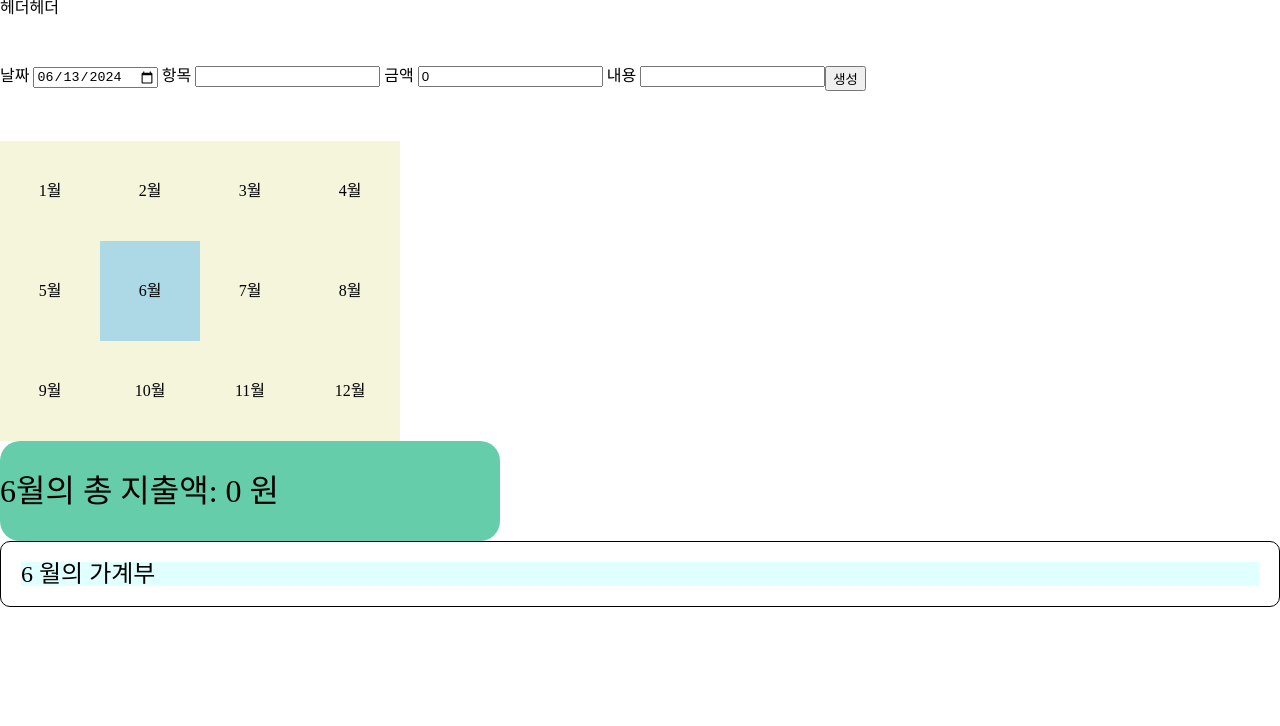
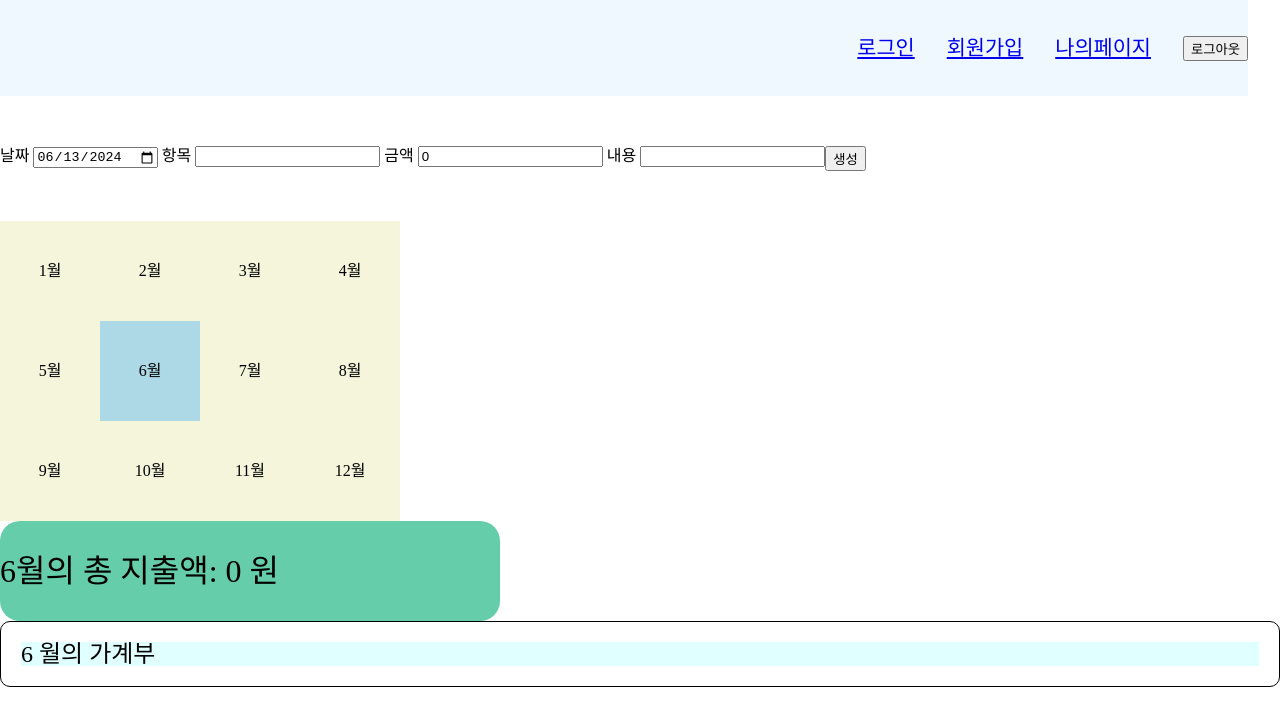
Before and after one commit to computer-note/react-account-book, a React (Vite) app: page / in a window 1280 px wide. Shown: the top 726 px of the page. Built offline with nearby package versions, Linux system fonts and the light colour scheme.

Commit message:
add : 헤더 컴포넌트에 각 페이지로 이동할 수 있는 링크 추가

```diff
--- a/src/shared/Header.jsx
+++ b/src/shared/Header.jsx
@@ -1,5 +1,30 @@
+import { Link } from 'react-router-dom';
+import styled from 'styled-components';
+
 function Header() {
-  return <nav>헤더헤더</nav>;
+  return (
+    <StNav>
+      {/* 인증상태 false이면 표시할 UI */}
+      <Link to='/login'>로그인</Link>
+      <Link to='/signup'>회원가입</Link>
+
+      {/* 인증상태 true이면 표시할 UI */}
+      <Link to='/mypage'>나의페이지</Link>
+      <button>로그아웃</button>
+    </StNav>
+  );
 }
 
+//질문: StNav 정의 이전에 사용해도 되는 이유
+const StNav = styled.nav`
+  display: flex;
+  justify-content: right;
+  align-items: center;
+  margin-right: 2rem;
+  gap: 2rem;
+  height: 6rem;
+  font-size: 1.3rem;
+  background-color: aliceblue;
+`;
+
 export default Header;
```
